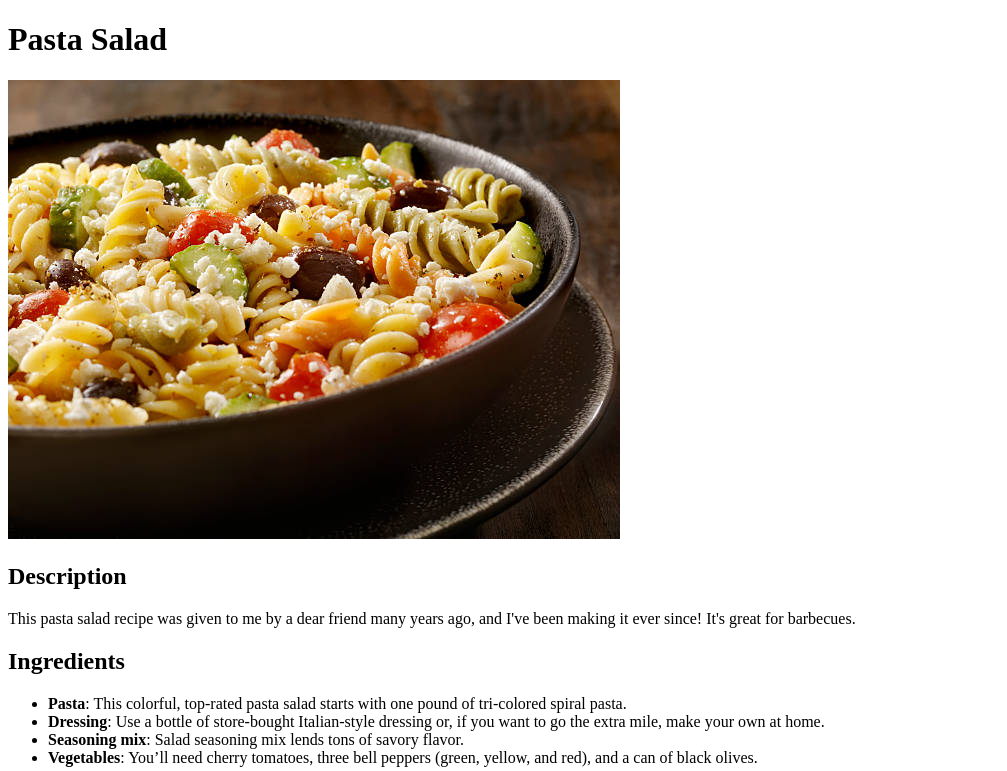
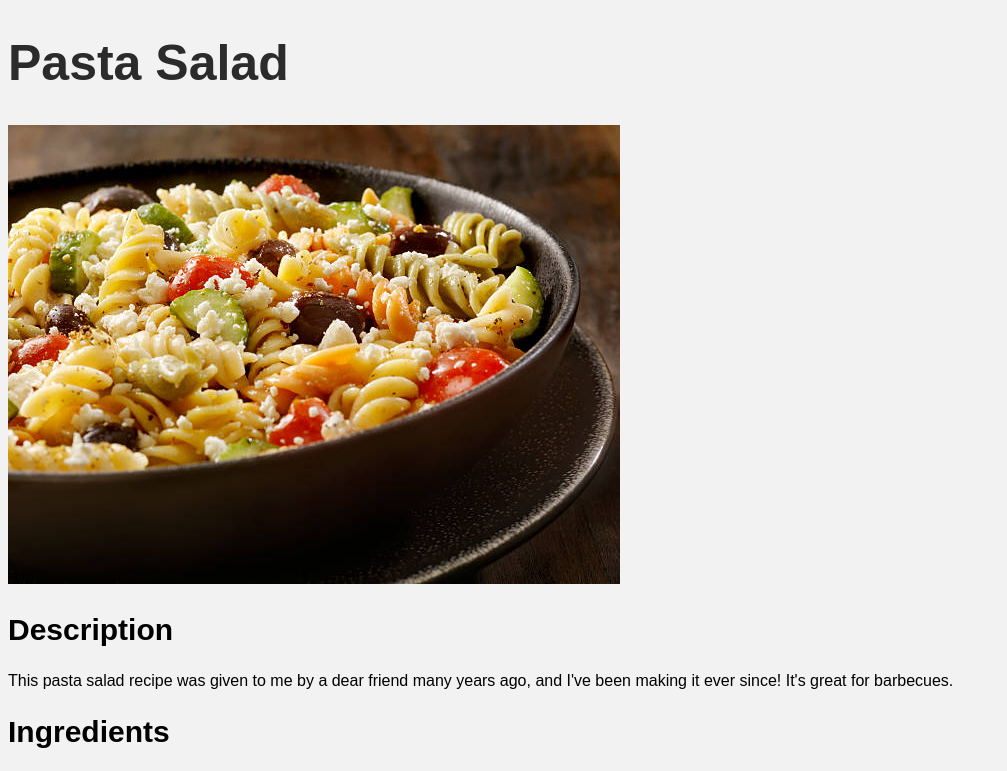
Before and after one commit to Caio-de-Souza-Marinho/odin-recipes, a plain HTML site: page recipes/pastaSalad.html in a window 1280 px wide. Shown: the top 771 px of the page, without its empty margins (0-1007 px from the left). Drawn offline with Linux system fonts and the light colour scheme.

Commit message:
Create css files
Create classes and id on index.html
Add style.css file for the index.html file, change font family, size, color and background color

Create classes and id on each recipe .html file
Add recipe.css for recipe style, for now all use the same file for style since the page structure is the same

```diff
--- /dev/null
+++ b/css/recipes.css
@@ -0,0 +1,13 @@
+*{
+    font-family: Arial, Helvetica, sans-serif;
+    background-color: #f2f2f2;
+}
+
+#mainTitle{
+    font-size: 50px;
+    color: #2b2b2b;
+}
+
+.subtitle{
+    font-size: 30px;
+}
--- /dev/null
+++ b/css/style.css
@@ -0,0 +1,14 @@
+*{
+    font-family: Arial, Helvetica, sans-serif;
+    background-color: #f2f2f2;
+}
+
+#mainTitle{
+    font-size: 50px;
+    color: #2b2b2b;
+}
+
+.link{
+    font-size: 20px;
+    color: #e17c00;
+}
--- a/recipes/pastaSalad.html
+++ b/recipes/pastaSalad.html
@@ -3,17 +3,18 @@
 <head>
     <meta charset="UTF-8">
     <meta name="viewport" content="width=device-width, initial-scale=1.0">
+    <link rel="stylesheet" href="../css/recipes.css">
     <title>Pasta Salad - Recipe</title>
 </head>
 <body>
-    <h1>Pasta Salad</h1>
-    <img src="../img/pasta-salad.jpg" alt="An image of pasta salad">
-    <h2>Description</h2>
-    <p>
+    <h1 id="mainTitle" class="title">Pasta Salad</h1>
+    <img class="img" src="../img/pasta-salad.jpg" alt="An image of pasta salad">
+    <h2 class="subtitle">Description</h2>
+    <p class="text">
         This pasta salad recipe was given to me by a dear friend many years ago,
          and I've been making it ever since! It's great for barbecues.
     </p>
-    <h2>Ingredients</h2>
+    <h2 class="subtitle">Ingredients</h2>
     <ul>
         <li>
             <strong>Pasta</strong>: This colorful, top-rated pasta salad starts with
@@ -31,7 +32,7 @@
             (green, yellow, and red), and a can of black olives.
         </li>
     </ul>
-    <h2>Step-by-step directions</h2>
+    <h2 class="subtitle">Step-by-step directions</h2>
     <ol>
         <li>Cook and drain the pasta.</li>
         <li>Whisk the dressing with the seasoning mix.</li>
```
Also changed, not shown: index.html (+6 -6 lines), recipes/bananaBananaBread.html (+8 -6 lines), recipes/perfectPancakes.html (+7 -6 lines).
